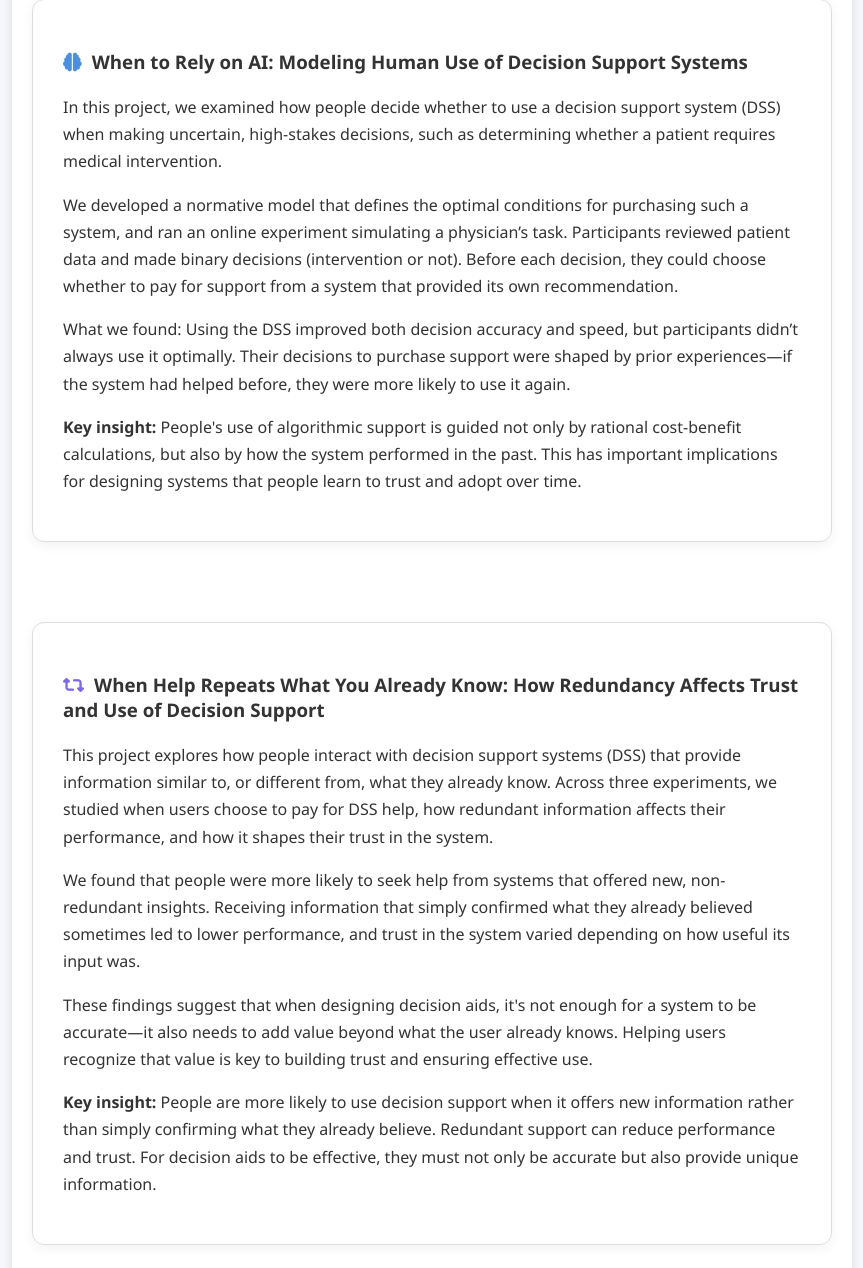
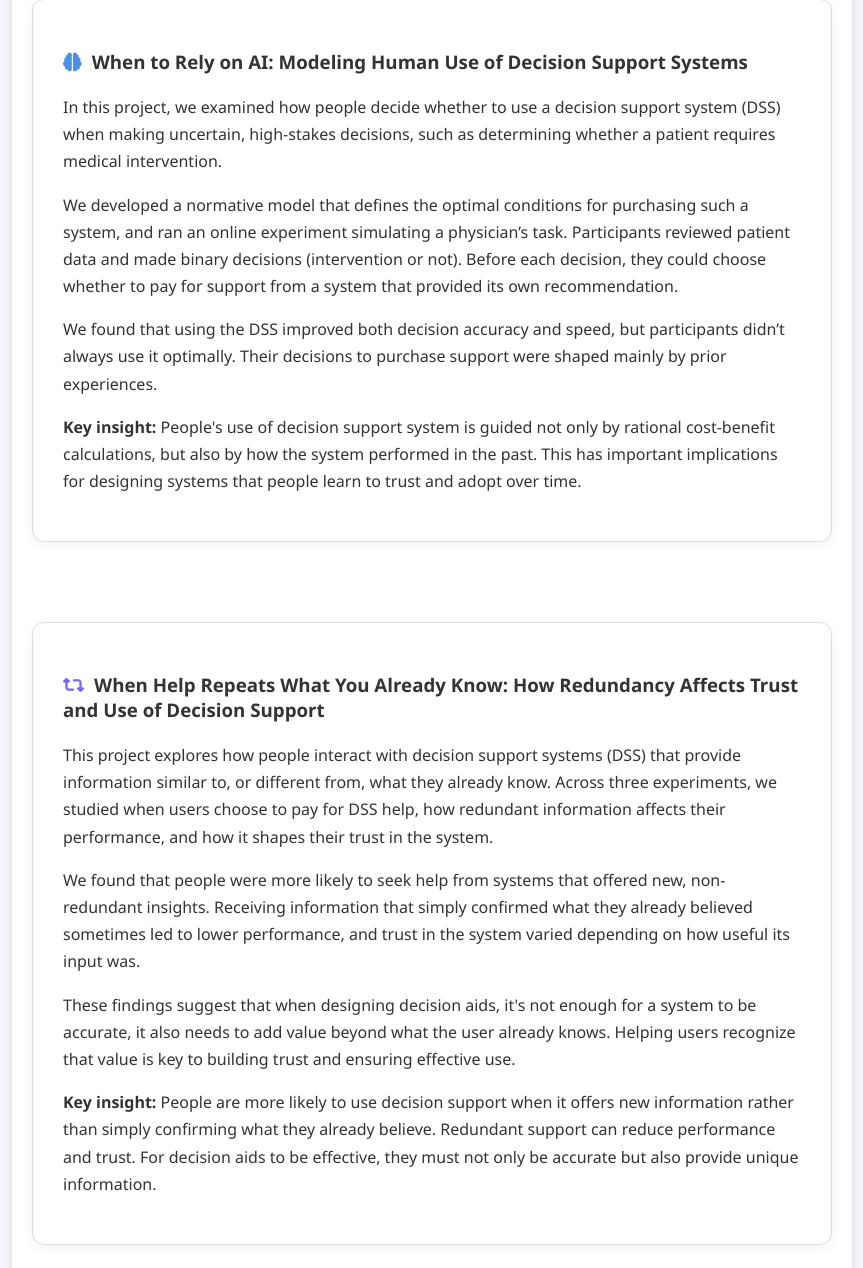
Before and after one commit to yoavb1/personal-website, a Django app: page /projects/ in a window 1280 px wide. Shown: the part 729-1997 px from the top of the page, without its empty margins (208-1071 px from the left). Run offline with Django 4.2, Linux system fonts and the light colour scheme.

Commit message:
Final version 1

```diff
--- a/templates/home.html
+++ b/templates/home.html
@@ -108,8 +108,9 @@
       <ul>
         <li><strong>Experiment Design & Deployment:</strong> Django (Python), JavaScript, HTML/CSS, MySQL</li>
         <li><strong>Data Analysis:</strong> R, Python, SPSS; regression, mixed-effects models, ANOVA</li>
-        <li><strong>AI Tools & Applications:</strong> Building AI pipelines with LLMs, prompt engineering, and predictive machine learning models.
-        <li><strong>Visualization:</strong> seaborn, matplotlib, ggplot2</li>\
+        <li><strong>AI Tools & Applications:</strong> Building AI pipelines with LLMs, prompt engineering, and predictive machine learning models
+        <li><strong>Simulation & Modeling:</strong> Monte Carlo simulations and custom decision-making models in Python</li>
+        <li><strong>Visualization:</strong> seaborn, matplotlib, ggplot2</li>
 
 </li>
 
--- a/templates/projects.html
+++ b/templates/projects.html
@@ -20,8 +20,8 @@
     <h3 style="margin-bottom: 20px;"><i class="fas fa-brain" style="color: #4a90e2; margin-right: 10px;"></i>When to Rely on AI: Modeling Human Use of Decision Support Systems</h3>
     <p style="line-height: 1.7;">In this project, we examined how people decide whether to use a decision support system (DSS) when making uncertain, high-stakes decisions, such as determining whether a patient requires medical intervention.</p>
     <p style="line-height: 1.7;">We developed a normative model that defines the optimal conditions for purchasing such a system, and ran an online experiment simulating a physician’s task. Participants reviewed patient data and made binary decisions (intervention or not). Before each decision, they could choose whether to pay for support from a system that provided its own recommendation.</p>
-    <p style="line-height: 1.7;">What we found: Using the DSS improved both decision accuracy and speed, but participants didn’t always use it optimally. Their decisions to purchase support were shaped by prior experiences—if the system had helped before, they were more likely to use it again.</p>
-    <p style="line-height: 1.7;"><strong>Key insight:</strong> People's use of algorithmic support is guided not only by rational cost-benefit calculations, but also by how the system performed in the past. This has important implications for designing systems that people learn to trust and adopt over time.</p>
+    <p style="line-height: 1.7;">We found that using the DSS improved both decision accuracy and speed, but participants didn’t always use it optimally. Their decisions to purchase support were shaped mainly by prior experiences.</p>
+    <p style="line-height: 1.7;"><strong>Key insight:</strong> People's use of decision support system is guided not only by rational cost-benefit calculations, but also by how the system performed in the past. This has important implications for designing systems that people learn to trust and adopt over time.</p>
   </section>
 
   <!-- Project 2 -->
@@ -29,7 +29,7 @@
     <h3 style="margin-bottom: 20px;"><i class="fas fa-retweet" style="color: #7b68ee; margin-right: 10px;"></i>When Help Repeats What You Already Know: How Redundancy Affects Trust and Use of Decision Support</h3>
     <p style="line-height: 1.7;">This project explores how people interact with decision support systems (DSS) that provide information similar to, or different from, what they already know. Across three experiments, we studied when users choose to pay for DSS help, how redundant information affects their performance, and how it shapes their trust in the system.</p>
     <p style="line-height: 1.7;">We found that people were more likely to seek help from systems that offered new, non-redundant insights. Receiving information that simply confirmed what they already believed sometimes led to lower performance, and trust in the system varied depending on how useful its input was.</p>
-    <p style="line-height: 1.7;">These findings suggest that when designing decision aids, it's not enough for a system to be accurate—it also needs to add value beyond what the user already knows. Helping users recognize that value is key to building trust and ensuring effective use.</p>
+    <p style="line-height: 1.7;">These findings suggest that when designing decision aids, it's not enough for a system to be accurate, it also needs to add value beyond what the user already knows. Helping users recognize that value is key to building trust and ensuring effective use.</p>
     <p style="line-height: 1.7;"><strong>Key insight:</strong> People are more likely to use decision support when it offers new information rather than simply confirming what they already believe. Redundant support can reduce performance and trust. For decision aids to be effective, they must not only be accurate but also provide unique information.</p>
 
   </section>
```
